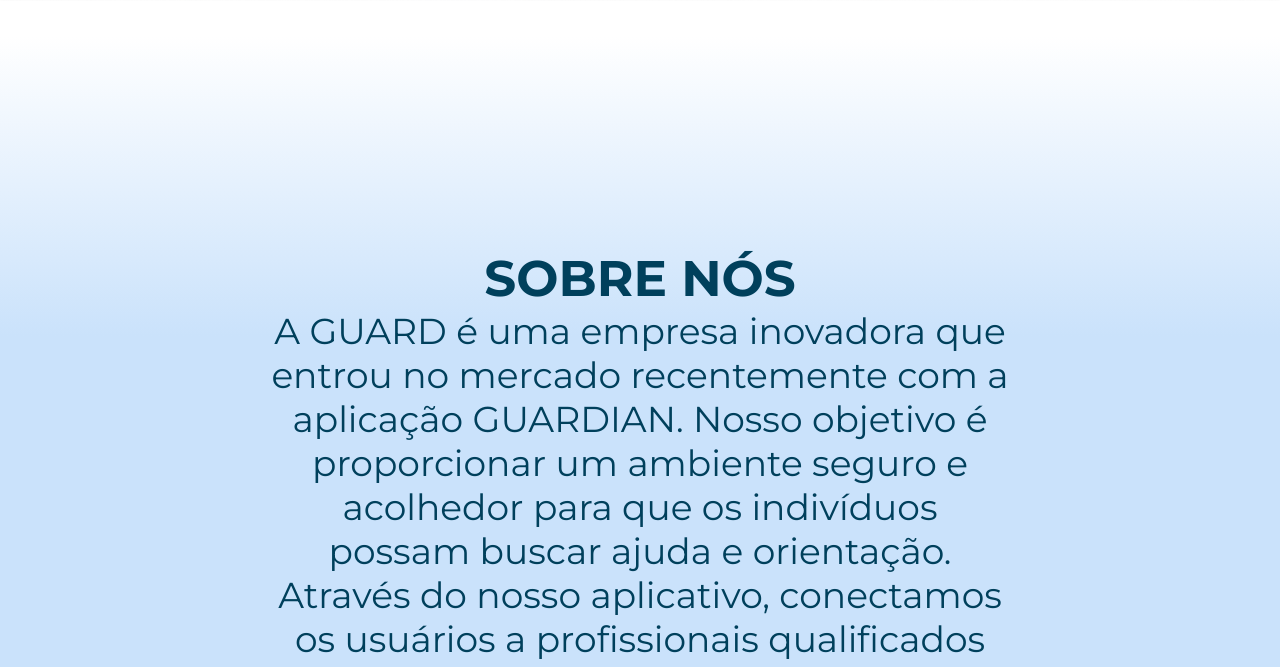
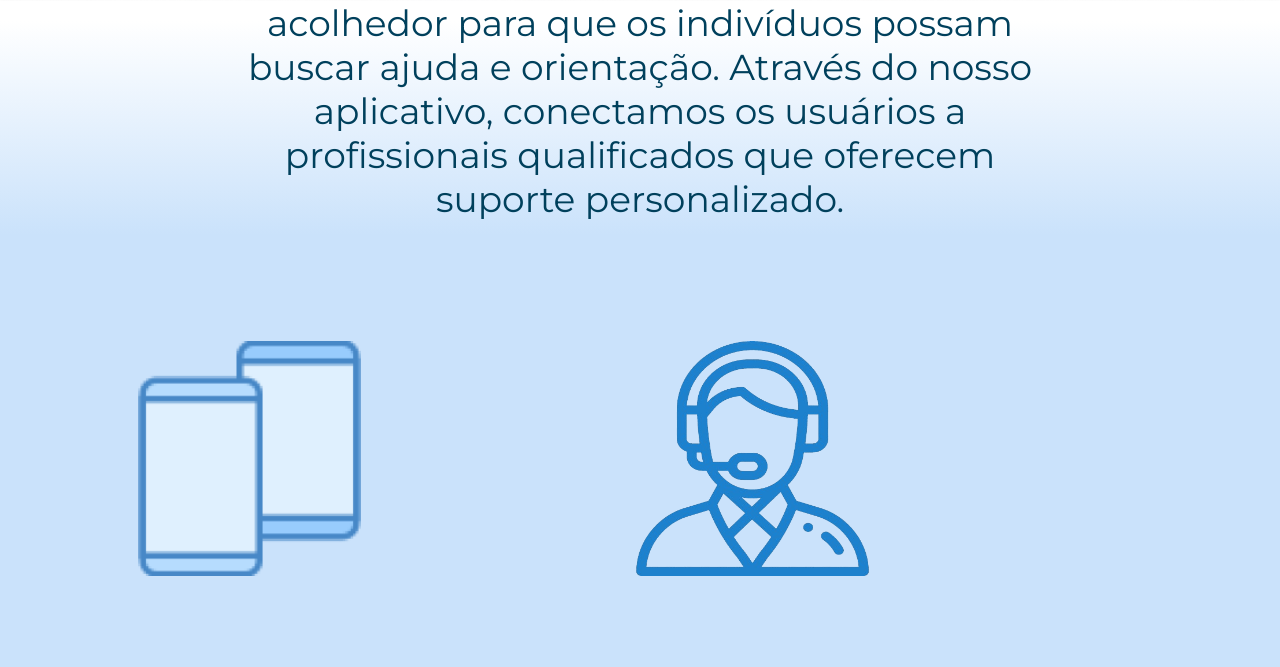
Before and after one commit to ItaloBrazz/GUARD, a plain HTML site: page index.html in a window 1280 px wide. Shown: the part 659-1326 px from the top of the page. Drawn offline with Linux system fonts and the light colour scheme; a web font is replaced by a local one.

Commit message:
Add files via upload
atualizando arquivos

```diff
--- a/index.html
+++ b/index.html
@@ -31,7 +31,7 @@
     </div>
     <section class="index-about-us">
       <h1>SOBRE NÓS</h1>
-   <div id="italofudido"><p>A GUARD é uma empresa inovadora que entrou no mercado recentemente com a aplicação GUARDIAN. Nosso objetivo é proporcionar um ambiente seguro e acolhedor para que os indivíduos possam buscar ajuda e orientação. Através do nosso aplicativo, conectamos os usuários a profissionais qualificados que oferecem suporte personalizado.</p></div>
+      <p>A GUARD é uma empresa inovadora que entrou no mercado recentemente com a aplicação GUARDIAN. Nosso objetivo é proporcionar um ambiente seguro e acolhedor para que os indivíduos possam buscar ajuda e orientação. Através do nosso aplicativo, conectamos os usuários a profissionais qualificados que oferecem suporte personalizado.</p></div>
         <div class="images-about-us">
             <img src="assets/atendimento.png" alt="atendimento personalizado">
             <img src="assets/agil.png" alt="suporte agil">
--- a/style.css
+++ b/style.css
@@ -80,6 +80,7 @@
     font-style: normal;
     font-size: 70px;
     margin: 0;
+
 }
 
 .text-inicio-img p {
@@ -95,13 +96,14 @@
     flex-direction: column;
     align-items: center;
     justify-content: center;
-    margin-top: 35px;
-    background: linear-gradient(180deg, #FFFFFF , #CAE2FB, #CAE2FB, #CAE2FB, #CAE2FB, #CAE2FB);
+    margin-top: 20px;
+    background: linear-gradient(180deg, #FFFFFF , #CAE2FB , #CAE2FB ,#CAE2FB, #CAE2FB, #CAE2FB, #CAE2FB, #CAE2FB);
     height: 1500px;
     width: 100%;
 }
 
 .index-about-us h1{
+    margin-top: 150px;
     font-family: "Montserrat", sans-serif;
     font-weight: bold;
     font-size: 50px;
@@ -109,19 +111,20 @@
     text-align: center;
 }
 
-#italofudido{
+.index-about-us p{
+    margin-top: 50px;
     color:#00405C;
     font-family: "Montserrat", sans-serif;
     justify-content: center;
     text-align: center;
     display: flex;
     font-size: 36px;
-    width: 58%;
+    width: 66%;
 }
 
 .images-about-us img{
-    width: 229px;
-    height: 215px;
-    gap: 150px;
+    width: 499px;
+    height: 475px;
     margin-bottom: 400px;
+    padding: 120px;
 }
```
